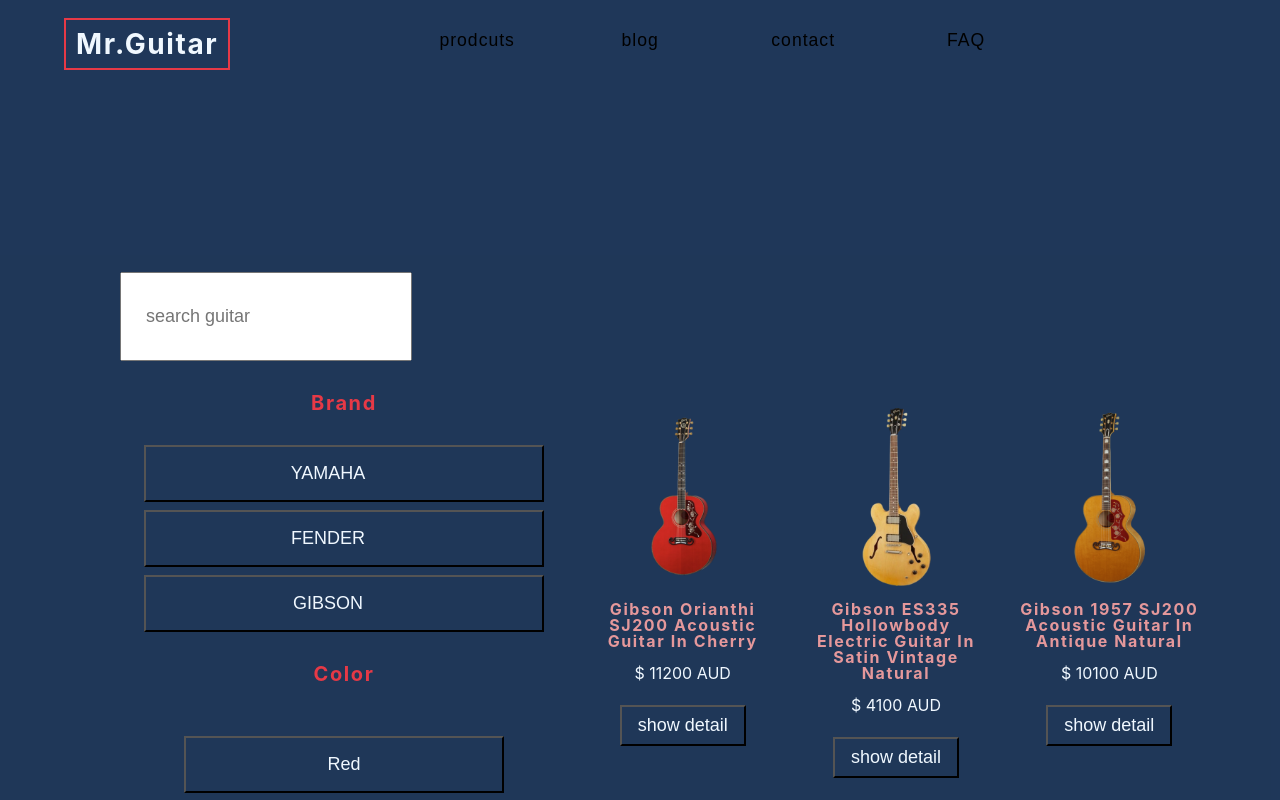
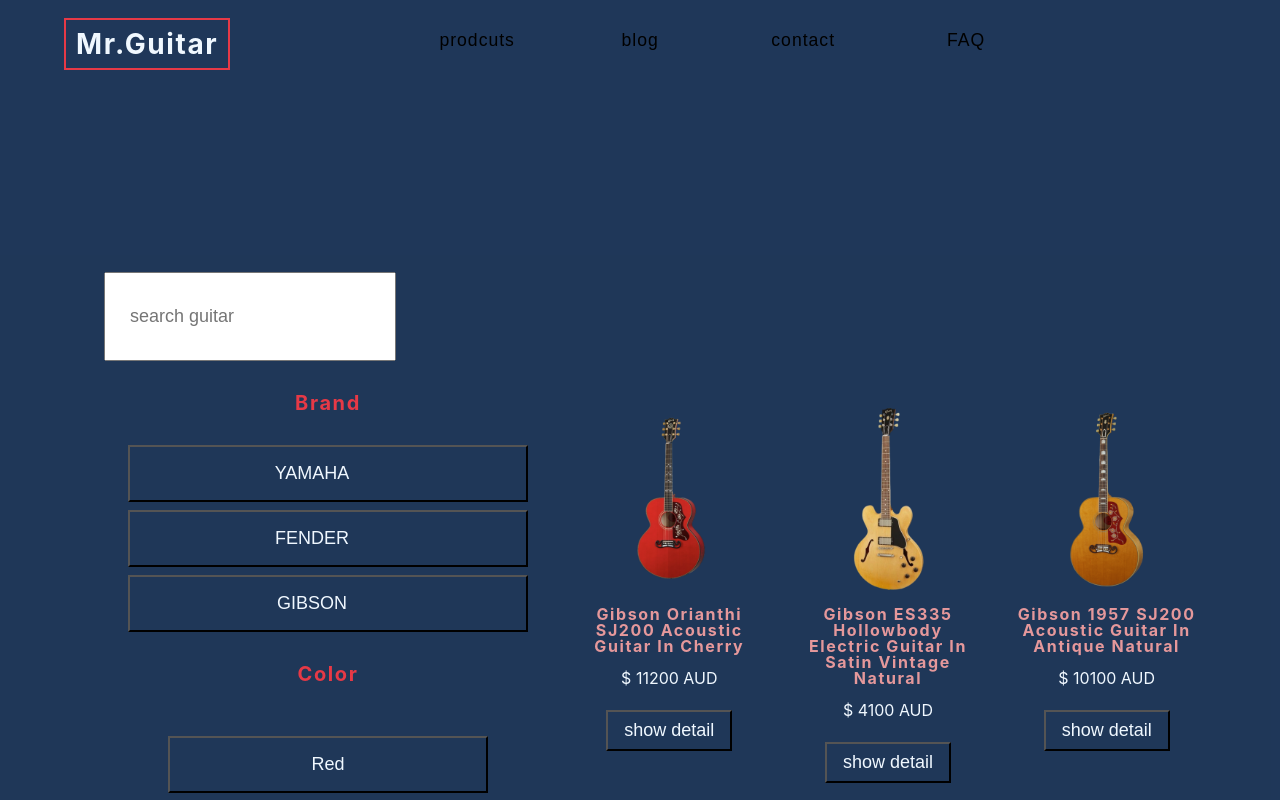
Before and after one commit to TanjaKuo/TanjaKuo-TanjaKuo.guitar-project.io, a React (Create React App) app: page /products in a window 1280 px wide. Shown: the top 800 px of the page. Built offline with nearby package versions, Linux system fonts and the light colour scheme.

Commit message:
fix sidebar and some small css color change

```diff
--- a/src/index.css
+++ b/src/index.css
@@ -1109,7 +1109,7 @@
 }
 .guitar-info {
   margin-top: 15rem;
-  margin-left: 3rem;
+  margin-left: 2rem;
   display: flex;
   align-self: flex-start;
 }
```
